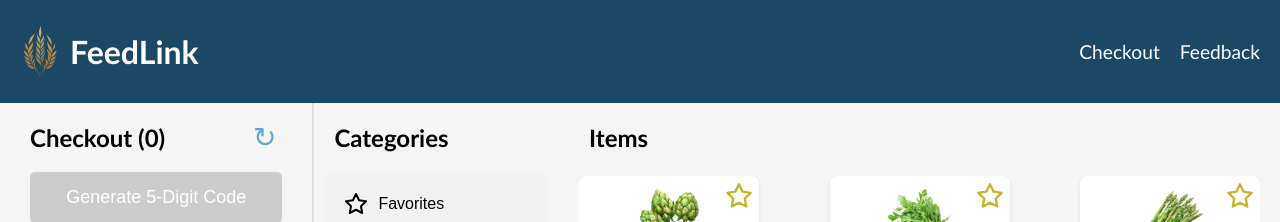
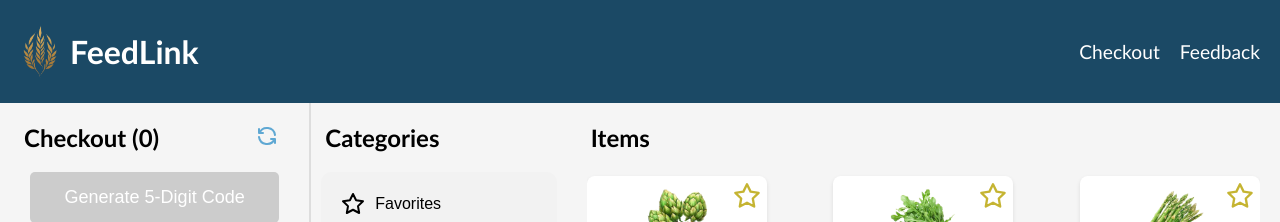
Before and after one commit to htothenan1/foodbox-tool, a React (Create React App) app: page /food-box-creator in a window 1280 px wide. Shown: the top 222 px of the page. Built offline with nearby package versions, Linux system fonts and the light colour scheme; no server answers.

Commit message:
style update8

```diff
--- a/src/App.css
+++ b/src/App.css
@@ -81,11 +81,10 @@ nav {
   display: flex;
   align-items: center;
   justify-content: space-between;
-  padding: 0 10px;
+  padding: 0 4px;
 }
 
 .refresh-button {
-  font-size: 28px;
   cursor: pointer;
   background: none;
   border: none;
@@ -186,7 +185,7 @@ nav {
 .categories-container {
   display: flex;
   flex-direction: column;
-  width: 33%;
+  width: 35%;
   padding: 0 10px;
   overflow-y: auto;
 }
--- a/src/components/FoodBoxCreator.js
+++ b/src/components/FoodBoxCreator.js
@@ -13,6 +13,7 @@ import {
   IconBottle,
   IconPepper,
   IconEggs,
+  IconRefresh,
 } from "@tabler/icons-react"
 import { ingredients } from "../data/ingredients"
 import {
@@ -218,7 +219,7 @@ function FoodBoxCreator() {
           <div className="food-box-header">
             <h2>Checkout ({foodBoxItems.length})</h2>
             <button className="refresh-button" onClick={handleRefresh}>
-              &#x21bb;
+              <IconRefresh />
             </button>
           </div>
 
```
